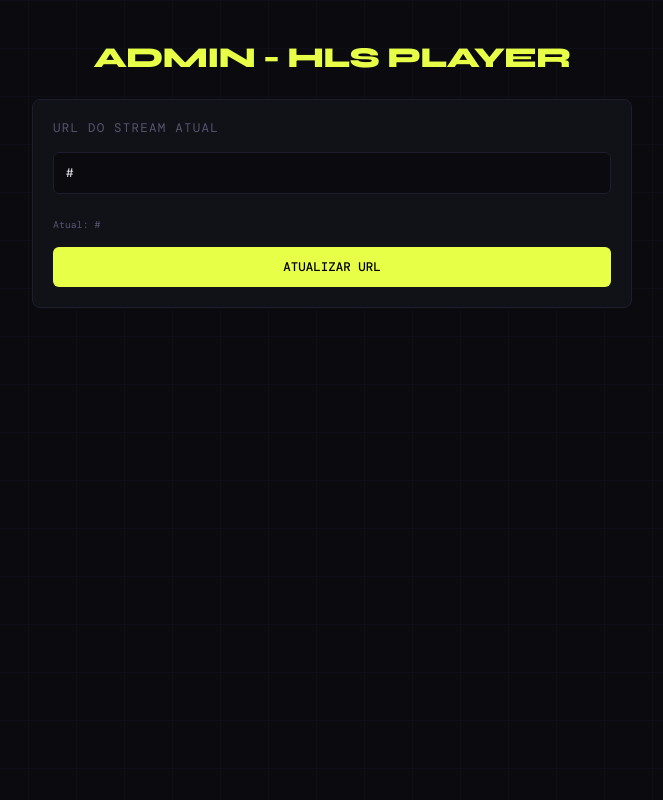
After one commit to GustavoHenriqueReblin/JogoDeFut, a Flask app: template templates/admin.html in a window 1280 px wide. The commit adds this page. Shown: the whole page, without its empty margins (308-971 px from the left). Run offline with Flask 3, Linux system fonts and the light colour scheme; the template is opened without the code that fills it: most values are stand-ins (such as "Sample title", 1, 10 or a date in 2020).

Commit message:
new project organization

```diff
--- /dev/null
+++ b/app.py
@@ -0,0 +1,78 @@
+#!/usr/bin/env python3
+import os
+import sys
+import subprocess
+
+try:
+    from dotenv import load_dotenv
+    load_dotenv()
+except ImportError:
+    env_path = os.path.join(os.path.dirname(__file__), ".env")
+    if os.path.exists(env_path):
+        with open(env_path, encoding="utf-8") as env_file:
+            for line in env_file:
+                line = line.strip()
+                if not line or line.startswith("#") or "=" not in line:
+                    continue
+                key, value = line.split("=", 1)
+                os.environ.setdefault(key.strip(), value.strip())
+
+def install(pkg):
+    subprocess.run([sys.executable, "-m", "pip", "install", pkg],
+                   stdout=subprocess.DEVNULL, stderr=subprocess.DEVNULL)
+
+try:
+    from flask import Flask, render_template, request, send_file, send_from_directory
+    from flask_cors import CORS
+except ImportError:
+    print("Instalando dependências...")
+    install("flask")
+    install("flask-cors")
+    from flask import Flask, render_template, request, send_file, send_from_directory
+    from flask_cors import CORS
+
+app = Flask(__name__)
+CORS(app)
+BASE_DIR = os.path.dirname(os.path.abspath(__file__))
+PORT = int(os.environ.get('PORT', 5000))
+DEFAULT_URL = os.environ.get('START_URL', '')
+current_url = DEFAULT_URL
+
+@app.route("/")
+def index():
+    url = request.args.get('url', current_url)
+    show_log = 'showLog' in request.args
+    return render_template("player.html", url=url, show_log=show_log)
+
+@app.route("/current_url")
+def get_current_url():
+    return current_url
+
+@app.route("/manifest.json")
+def manifest():
+    return send_from_directory(BASE_DIR, 'manifest.json', mimetype='application/manifest+json')
+
+@app.route("/sw.js")
+def sw():
+    return send_from_directory(BASE_DIR, 'sw.js', mimetype='application/javascript')
+
+@app.route("/favicon.ico")
+def favicon():
+    return send_file(os.path.join(BASE_DIR, "static", "icons", "logo-48.png"), mimetype="image/png")
+
+@app.route("/admin", methods=["GET", "POST"])
+def admin():
+    global current_url
+    message = ""
+    if request.method == "POST":
+        new_url = request.form.get("url", "").strip()
+        current_url = new_url
+        message = f"URL atualizada com sucesso para: {new_url}"
+    return render_template("admin.html", current_url=current_url, message=message)
+
+if __name__ == "__main__":
+    print(f"App is running on port {PORT}. Access via the Railway URL assigned to your project.")
+    if DEFAULT_URL:
+        print(f"Default stream URL from START_URL={DEFAULT_URL}")
+    print(f"Current URL: {current_url}")
+    app.run(host="0.0.0.0", port=PORT, debug=False)
--- a/railpack.json
+++ b/railpack.json
@@ -1,5 +1,5 @@
 {
   "deploy": {
-    "startCommand": "gunicorn hls_player:app"
+    "startCommand": "gunicorn app:app"
   }
 }
--- /dev/null
+++ b/templates/admin.html
@@ -0,0 +1,62 @@
+<!DOCTYPE html>
+<html lang="pt-BR">
+<head>
+  <meta charset="UTF-8"/>
+  <meta name="viewport" content="width=device-width, initial-scale=1.0"/>
+  <title>Admin - HLS Player</title>
+  <style>
+    @import url('https://fonts.googleapis.com/css2?family=DM+Mono:wght@400;500&family=Syne:wght@700;800&display=swap');
+    *,*::before,*::after{box-sizing:border-box;margin:0;padding:0}
+    :root{
+      --bg:#0a0a0f;--surface:#111118;--border:#1e1e2e;
+      --accent:#e8ff47;--accent2:#47ffe8;--text:#e8e8f0;
+      --muted:#555570;--error:#ff4757;--warn:#ffaa00;
+    }
+    body{
+      background:var(--bg);color:var(--text);font-family:'Syne',sans-serif;
+      min-height:100vh;display:flex;flex-direction:column;
+      align-items:center;padding:40px 20px;gap:24px;
+    }
+    body::before{
+      content:'';position:fixed;inset:0;
+      background-image:linear-gradient(var(--border) 1px,transparent 1px),linear-gradient(90deg,var(--border) 1px,transparent 1px);
+      background-size:48px 48px;opacity:.25;pointer-events:none;z-index:0;
+    }
+    header{position:relative;z-index:1;text-align:center}
+    header h1{font-size:1.8rem;font-weight:800;letter-spacing:-.03em;color:var(--accent)}
+    .admin-form{
+      position:relative;z-index:1;width:100%;max-width:600px;
+      background:var(--surface);border:1px solid var(--border);
+      border-radius:8px;padding:20px;display:flex;flex-direction:column;gap:16px;
+    }
+    .admin-form label{font-family:'DM Mono',monospace;font-size:.78rem;color:var(--muted);text-transform:uppercase;letter-spacing:.1em}
+    .admin-form input{
+      background:var(--bg);border:1px solid var(--border);color:var(--text);
+      font-family:'DM Mono',monospace;font-size:.78rem;
+      border-radius:6px;padding:12px;outline:none;width:100%;
+    }
+    .admin-form button{
+      background:var(--accent);border:none;color:#000;
+      font-family:'DM Mono',monospace;font-size:.78rem;font-weight:500;
+      border-radius:6px;padding:12px;cursor:pointer;transition:all .15s;
+    }
+    .admin-form button:hover{background:#d4ff3f}
+    .message{font-family:'DM Mono',monospace;font-size:.72rem;color:var(--accent2);text-align:center;padding:10px 0}
+    .current{font-family:'DM Mono',monospace;font-size:.62rem;color:var(--muted);margin-top:8px}
+  </style>
+</head>
+<body>
+<header>
+  <h1>ADMIN - HLS PLAYER</h1>
+</header>
+<form class="admin-form" method="post">
+  <label>URL DO STREAM ATUAL</label>
+  <input type="text" name="url" value="{{ current_url }}" placeholder="Cole a URL .m3u8 aqui">
+  <div class="current">Atual: {{ current_url or 'Nenhuma' }}</div>
+  <button type="submit">ATUALIZAR URL</button>
+  {% if message %}
+  <div class="message">{{ message }}</div>
+  {% endif %}
+</form>
+</body>
+</html>
```
Also changed, not shown: templates/player.html (renamed from hls_player.py, +2 -146 lines).
